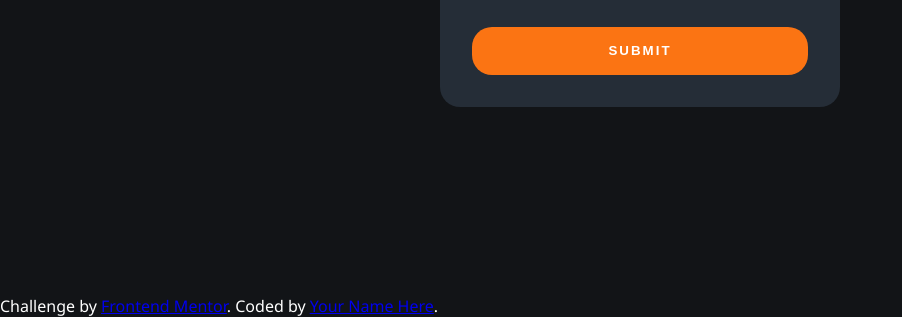
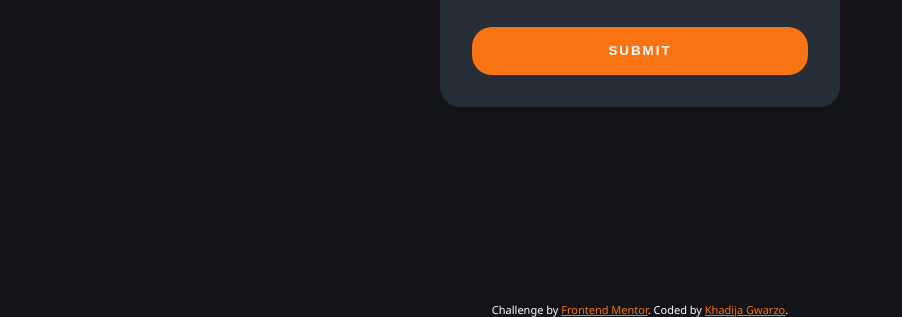
Before and after one commit to naura1835/Interactive-rating-component, a plain HTML site: page index.html in a window 1280 px wide. Shown: the part 484-801 px from the top of the page, without its empty margins (0-902 px from the left). Drawn offline with Linux system fonts and the light colour scheme.

```diff
--- a/index.html
+++ b/index.html
@@ -18,6 +18,15 @@
       rel="stylesheet"
     />
     <link rel="stylesheet" href="css/style.css" />
+    <style>
+      .attribution {
+        font-size: 11px;
+        text-align: center;
+      }
+      .attribution a {
+        color: hsl(25, 97%, 53%);
+      }
+    </style>
   </head>
   <body>
     <div class="container">
@@ -95,7 +104,9 @@
       Challenge by
       <a href="https://www.frontendmentor.io?ref=challenge" target="_blank"
         >Frontend Mentor</a
-      >. Coded by <a href="#">Your Name Here</a>.
+      >. Coded by
+      <a href="https://www.khadijagwarzo.com/" target="_blank">Khadija Gwarzo</a
+      >.
     </div>
   </body>
   <script src="index.js"></script>
--- a/scss/_globalStyle.scss
+++ b/scss/_globalStyle.scss
@@ -22,6 +22,7 @@ body {
   color: $font-color;
   perspective: 1000px;
 }
+
 .container {
   display: flex;
   flex-direction: column;
```
Also changed, not shown: 3 other files.
